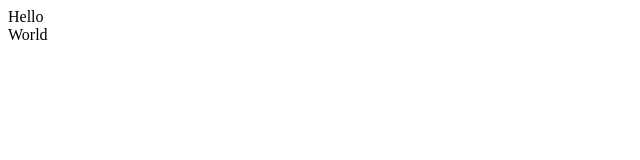
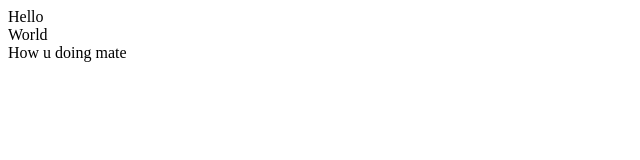
Before and after one commit to AitorsanchezGH/demo-repo2, a plain HTML site: page index.html in a window 1280 px wide. Shown: the whole page, without its empty margins (0-640 px from the left). Drawn offline with Linux system fonts and the light colour scheme.

Commit message:
index modified

```diff
--- a/index.html
+++ b/index.html
@@ -1,3 +1,5 @@
 <div>Hello</div>
 
 <div>World</div>
+
+<div>How u doing mate</div>
```
